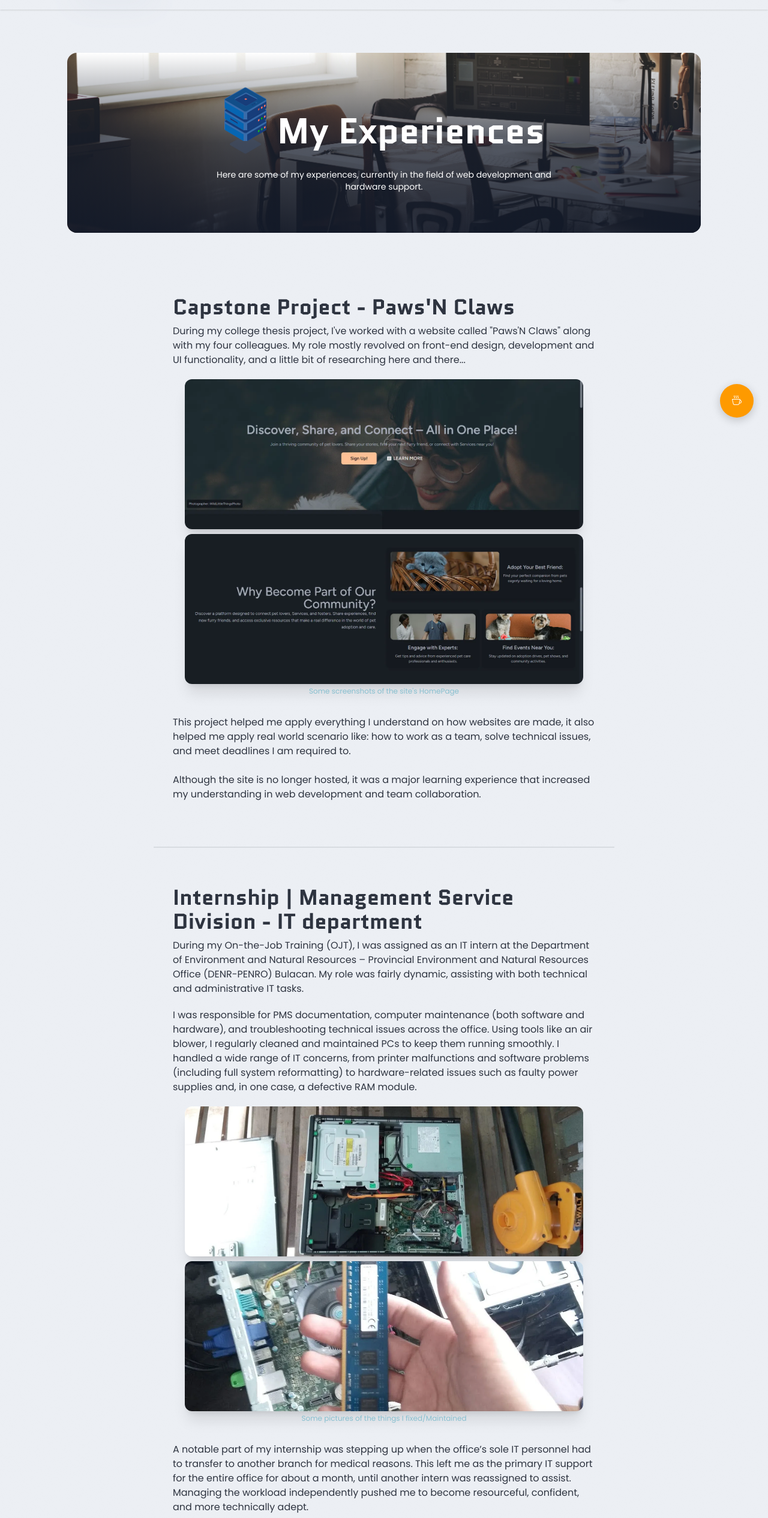
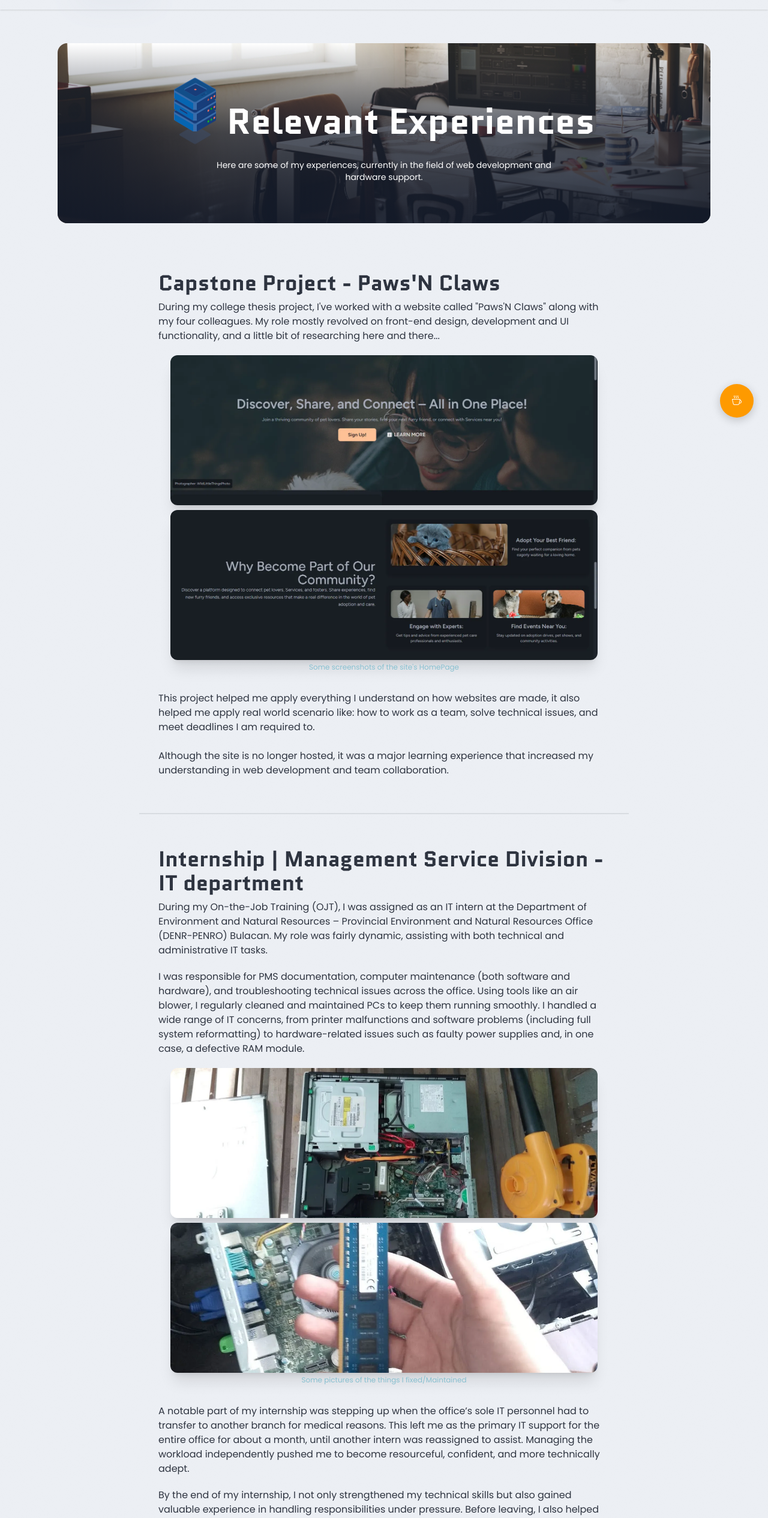
Before and after one commit to DWEDM/portfolio-react, a React (Vite) app: page /experience in a window 1280 px wide. Shown: the part 80-2610 px from the top of the page at 60% size. Built offline with nearby package versions, Linux system fonts and the light colour scheme; no server answers.

Commit message:
Experiences page overflow fixed

```diff
--- a/src/PaypalMe.jsx
+++ b/src/PaypalMe.jsx
@@ -52,7 +52,7 @@ const PaypalMeButton = ({ theme, onClick, icon }) => {
         aria-label="Buy me a coffee"
       >
         {/* Coffee icon */}
-        <i class="bi bi-cup-hot"></i>
+        <i className="bi bi-cup-hot"></i>
       </button>
     </div>
   );
--- a/src/components/cards/ExperiencesParallax.jsx
+++ b/src/components/cards/ExperiencesParallax.jsx
@@ -31,9 +31,9 @@ const ExperiencesParallax = () => {
       {/* Content */}
       <div className={`relative z-10 p-8 text-center text-white transition-all duration-700 ease-out transform ${isVisible ? 'translate-y-0 opacity-100' : 'translate-y-10 opacity-0'}`}>
         <figure className="max-w-3xl mx-auto">
-            <div className="flex flex-row gap-x-4 my-auto justify-center items-center">
+            <div className="flex flex-row gap-x-4 my-auto text-left justify-center items-center">
               <ExperiencesAnimated />
-              <h1 className="text-4xl md:text-6xl font-bold fade-up-scroll">My Experiences</h1>
+              <h1 className="text-3xl md:text-6xl font-bold fade-up-scroll">Relevant Experiences</h1>
             </div>
 
           <figcaption className="flex flex-col items-center">
--- a/src/components/cards/ProfileCard.jsx
+++ b/src/components/cards/ProfileCard.jsx
@@ -44,7 +44,7 @@ const ProfileCard = () => {
               </li>
               <li>
                 <a href="https://uiverse.io/profile/denverdelamasa"target="_blank" rel="noopener noreferrer" className="link link-hover flex gap-x-2">
-                  <i class="bi bi-link-45deg"></i>
+                  <i className="bi bi-link-45deg"></i>
                   uiverse.io/profile/denverdelamasa
                 </a>
               </li>
--- a/src/components/pages/ConsoleApps.jsx
+++ b/src/components/pages/ConsoleApps.jsx
@@ -22,7 +22,7 @@ const ConsoleApps = () => {
             <div className="w-full justify-center text-center">
               <p className="fade-up-scroll max-w-prose mx-auto">
                 This console was created to emulate my early college programming projects.
-                For more details about the original implementation, please refer to my GitHub repository:
+                For more details about the original implementation, please refer to my GitHub repository: <br/>
                 <a href="https://github.com/denverdelamasa/college-projects" className="ml-2 hover:underline text-blue-500">
                   https://github.com/denverdelamasa/college-projects
                 </a>
--- a/src/components/pages/Experience.jsx
+++ b/src/components/pages/Experience.jsx
@@ -25,9 +25,9 @@ const Experience = () => {
 
   return (
     <>
-      <section id="Experience" className="hero-content flex flex-col m-0 transition-all duration-300">
+      <section id="Experience" className="hero flex flex-col m-0 transition-all duration-300">
         <ExperiencesParallax/>
-        <div className="container px-0 sm:px-4 md:px-18 lg:px-36">
+        <div className="px-0 sm:px-4 md:px-18 lg:px-34">
           <PawsNClaws />
             <div className="divider"></div>
           <DENRInternship />
--- a/src/components/pages/Gallery.jsx
+++ b/src/components/pages/Gallery.jsx
@@ -47,10 +47,9 @@ const Collage = () => {
   const mediaItems = useMemo(() => shuffle(importedMedia), []);
 
   return (
-    <div className="hero">
+    <section className="hero flex flex-col">
+      <GalleryParallax />
       <div className="hero-content flex flex-col text-left">
-        <GalleryParallax />
-
         {/* Masonry Gallery */}
         <section className="columns-2 md:columns-3 gap-4 my-12 px-6">
           {mediaItems.length === 0 ? (
@@ -80,7 +79,7 @@ const Collage = () => {
           <h1 className="fade-up-scroll m-auto w-full">More content coming soon!</h1>
         </div>
       </div>
-    </div>
+    </section>
   );
 };
 
--- a/src/components/pages/Home.jsx
+++ b/src/components/pages/Home.jsx
@@ -62,7 +62,7 @@ const Home = ({ themeName }) => {
                                 rel="noopener noreferrer"
                                 className="fade-up-scroll badge badge-soft badge-primary hover:underline hover:scale-105 transition-transform duration-200"
                             >
-                                <i class="bi bi-link-45deg"></i>
+                                <i className="bi bi-link-45deg"></i>
                                 uiverse
                             </a>
                             <a
@@ -71,7 +71,7 @@ const Home = ({ themeName }) => {
                                 rel="noopener noreferrer"
                                 className="fade-up-scroll badge badge-soft badge-primary hover:underline hover:scale-105 transition-transform duration-200"
                             >
-                                <i class="bi bi-dribbble"></i>
+                                <i className="bi bi-dribbble"></i>
                                 Dribble
                             </a>
                             <a
@@ -80,7 +80,7 @@ const Home = ({ themeName }) => {
                                 rel="noopener noreferrer"
                                 className="fade-up-scroll badge badge-soft badge-primary hover:underline hover:scale-105 transition-transform duration-200"
                             >
-                                <i class="bi bi-link-45deg"></i>
+                                <i className="bi bi-link-45deg"></i>
                                 Leetcode
                             </a>
                             <a
@@ -98,7 +98,7 @@ const Home = ({ themeName }) => {
                                 rel="noopener noreferrer"
                                 className="fade-up-scroll badge badge-soft badge-primary hover:underline hover:scale-105 transition-transform duration-200"
                             >
-                                <i class="bi bi-link-45deg"></i>
+                                <i className="bi bi-link-45deg"></i>
                                 Duolingo
                             </a>
                         </div>
--- a/src/components/projects/DENRInternship.jsx
+++ b/src/components/projects/DENRInternship.jsx
@@ -5,8 +5,8 @@ import img2 from '../../assets/gallery/ramdebug.webp';
 const PawsNClaws = () => {
   return (
     <>
-      <section id="DENRInternship" className="hero h-auto">
-        <div className="hero-content flex-col lg:flex-row-reverse">
+      <section id="DENRInternship" className="hero-content h-auto">
+        <div className="flex-col lg:flex-row-reverse">
           <div className="max-w-full m-4">
             <h1 className="text-4xl font-bold my-2">Internship | Management Service Division - IT department</h1>
             <p className="mb-5 font-paragraph">
--- a/src/components/projects/PawsNClaws.jsx
+++ b/src/components/projects/PawsNClaws.jsx
@@ -6,8 +6,8 @@ import img2 from '../../assets/gallery/capscr2.webp';
 const PawsNClaws = () => {
   return (
     <>
-      <section id="PawsNClaws" className="hero h-auto">
-        <div className="hero-content flex-col lg:flex-row-reverse">
+      <section id="PawsNClaws" className="hero-content h-auto">
+        <div className="flex-col lg:flex-row-reverse">
           <div className="max-w-full m-4">
             <h1 className="text-4xl font-bold my-2">Capstone Project - Paws'N Claws</h1>
             <p className="mb-5 font-paragraph">
```
